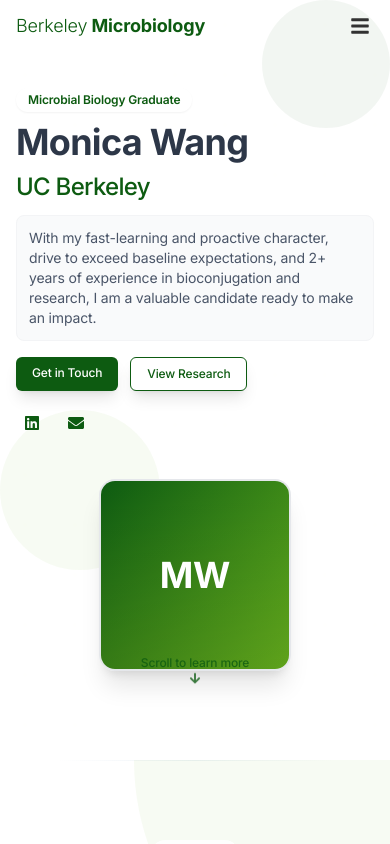
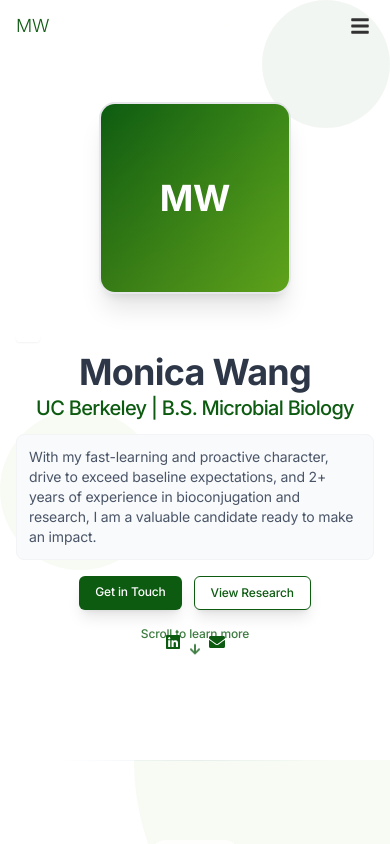
Before and after one commit to aviju888/mw-portfolio, a Next.js app: page / in a window 390 px wide. Shown: the top 844 px of the page. Built offline with nearby package versions, Linux system fonts and the light colour scheme.

Commit message:
Update Hero layout: photo above text on mobile, fix scroll indicator position

```diff
--- a/src/components/Header.tsx
+++ b/src/components/Header.tsx
@@ -32,7 +32,7 @@ const Header = () => {
     <header className={`fixed w-full z-50 transition-all duration-300 ${scrolled ? 'bg-white/90 backdrop-blur-sm shadow-md py-2 sm:py-3' : 'bg-transparent py-3 sm:py-5'}`}>
       <div className="container-custom flex justify-between items-center">
         <Link href="/" className="font-bold text-lg sm:text-xl md:text-2xl text-[var(--secondary)] font-merriweather">
-          <span className="font-light">Berkeley</span> <span className="font-bold">Microbiology</span>
+          <span className="font-light">MW</span> <span className="font-bold"></span>
         </Link>
 
         {/* Desktop Navigation */}
--- a/src/components/Hero.tsx
+++ b/src/components/Hero.tsx
@@ -12,52 +12,13 @@ const Hero = () => {
       <div className="absolute inset-0 bg-[url('/images/subtle-nature-pattern.svg')] bg-repeat opacity-5 z-0"></div>
 
       <div className="container mx-auto px-4 sm:px-6 lg:px-8 relative z-10 w-full">
-        <div className="flex flex-col lg:flex-row items-center justify-between gap-4 sm:gap-8 py-8 sm:py-16 md:py-24">
-          <motion.div
-            initial={{ opacity: 0, y: 30 }}
-            animate={{ opacity: 1, y: 0 }}
-            transition={{ duration: 0.6, ease: [0.22, 1, 0.36, 1] }}
-            className="flex flex-col max-w-xl w-full"
-          >
-            <div className="inline-flex px-3 py-1 sm:py-1.5 mb-3 sm:mb-5 bg-[var(--secondary)]/10 rounded-full shadow-sm self-start">
-              <span className="text-[var(--secondary)] font-semibold text-xs sm:text-sm">Microbial Biology Graduate</span>
-            </div>
-
-            <h1 className="text-4xl sm:text-5xl lg:text-7xl font-bold leading-none mb-3 sm:mb-6 text-[var(--heading-color)]">
-              <span className="block mb-1 sm:mb-2">Monica Wang</span>
-              <span className="text-2xl sm:text-3xl lg:text-4xl font-medium text-[var(--secondary)]">UC Berkeley</span>
-            </h1>
-
-            <p className="text-sm sm:text-lg text-[var(--text-color)] mb-4 sm:mb-8 bg-gray-50 p-3 sm:p-4 rounded-lg border border-gray-100">
-              With my fast-learning and proactive character, drive to exceed baseline expectations, and 2+ years of experience in bioconjugation and research, I am a valuable candidate ready to make an impact.
-            </p>
-
-            <div className="flex flex-wrap gap-3 sm:gap-4 mb-4 sm:mb-8">
-              <a href="#contact" className="bg-[var(--secondary)] hover:bg-[var(--accent)] text-white py-2 px-4 sm:py-2.5 sm:px-6 rounded-md transition duration-300 font-medium text-xs sm:text-sm shadow-lg">
-                Get in Touch
-              </a>
-              <a href="#research" className="bg-white border border-[var(--secondary)] text-[var(--secondary)] py-2 px-4 sm:py-2.5 sm:px-6 rounded-md hover:bg-[var(--secondary)] hover:text-white transition duration-300 font-medium text-xs sm:text-sm shadow-lg">
-                View Research
-              </a>
-            </div>
-
-            <div className="flex items-center gap-3 sm:gap-4">
-              <a href="https://www.linkedin.com/in/monicaqwang/" target="_blank" rel="noopener noreferrer"
-                 className="w-8 h-8 sm:w-10 sm:h-10 flex items-center justify-center rounded-full bg-[var(--secondary)]/10 text-[var(--secondary)] hover:bg-[var(--secondary)]/20 transition-all">
-                <FaLinkedin size={16} className="sm:text-xl" />
-              </a>
-              <a href="mailto:moniwang9242@gmail.com" target="_blank" rel="noopener noreferrer"
-                 className="w-8 h-8 sm:w-10 sm:h-10 flex items-center justify-center rounded-full bg-[var(--secondary)]/10 text-[var(--secondary)] hover:bg-[var(--secondary)]/20 transition-all">
-                <FaEnvelope size={16} className="sm:text-xl" />
-              </a>
-            </div>
-          </motion.div>
-
+        <div className="flex flex-col items-center justify-between gap-4 sm:gap-8 py-8 sm:py-16 md:py-24">
+          {/* Photo - Appears first on mobile */}
           <motion.div
             initial={{ opacity: 0, scale: 0.95 }}
             animate={{ opacity: 1, scale: 1 }}
             transition={{ duration: 0.7, ease: [0.22, 1, 0.36, 1], delay: 0.2 }}
-            className="flex-shrink-0 mt-6 lg:mt-0"
+            className="flex-shrink-0 mb-6 lg:mb-0 order-first lg:order-last"
           >
             <div className="relative w-48 h-48 sm:w-64 sm:h-64 md:w-80 md:h-80 overflow-hidden rounded-2xl shadow-xl border-2 border-[var(--secondary)]/20">
               {/* Replace with actual profile image */}
@@ -75,13 +36,54 @@ const Hero = () => {
               <div className="absolute inset-0 bg-gradient-to-t from-black to-transparent opacity-10"></div>
             </div>
           </motion.div>
+
+          {/* Text content */}
+          <motion.div
+            initial={{ opacity: 0, y: 30 }}
+            animate={{ opacity: 1, y: 0 }}
+            transition={{ duration: 0.6, ease: [0.22, 1, 0.36, 1] }}
+            className="flex flex-col max-w-xl w-full lg:order-first"
+          >
+            <div className="inline-flex px-3 py-1 sm:py-1.5 mb-3 sm:mb-5 bg-[var(--secondary)]/10 rounded-full shadow-sm self-start">
+              {/* <span className="text-[var(--secondary)] font-semibold text-xs sm:text-sm">Microbial Biology Graduate</span> */}
+            </div>
+
+            <h1 className="text-4xl sm:text-5xl lg:text-7xl font-bold leading-none mb-3 sm:mb-6 text-[var(--heading-color)] text-center lg:text-left">
+              <span className="block mb-1 sm:mb-2">Monica Wang</span>
+              <span className="text-xl sm:text-2xl lg:text-3xl font-medium text-[var(--secondary)] block">UC Berkeley | B.S. Microbial Biology</span>
+            </h1>
+
+            <p className="text-sm sm:text-lg text-[var(--text-color)] mb-4 sm:mb-8 bg-gray-50 p-3 sm:p-4 rounded-lg border border-gray-100">
+              With my fast-learning and proactive character, drive to exceed baseline expectations, and 2+ years of experience in bioconjugation and research, I am a valuable candidate ready to make an impact.
+            </p>
+
+            <div className="flex flex-wrap gap-3 sm:gap-4 mb-4 sm:mb-8 justify-center lg:justify-start">
+              <a href="#contact" className="bg-[var(--secondary)] hover:bg-[var(--accent)] text-white py-2 px-4 sm:py-2.5 sm:px-6 rounded-md transition duration-300 font-medium text-xs sm:text-sm shadow-lg">
+                Get in Touch
+              </a>
+              <a href="#research" className="bg-white border border-[var(--secondary)] text-[var(--secondary)] py-2 px-4 sm:py-2.5 sm:px-6 rounded-md hover:bg-[var(--secondary)] hover:text-white transition duration-300 font-medium text-xs sm:text-sm shadow-lg">
+                View Research
+              </a>
+            </div>
+
+            <div className="flex items-center gap-3 sm:gap-4 justify-center lg:justify-start">
+              <a href="https://www.linkedin.com/in/monicaqwang/" target="_blank" rel="noopener noreferrer"
+                 className="w-8 h-8 sm:w-10 sm:h-10 flex items-center justify-center rounded-full bg-[var(--secondary)]/10 text-[var(--secondary)] hover:bg-[var(--secondary)]/20 transition-all">
+                <FaLinkedin size={16} className="sm:text-xl" />
+              </a>
+              <a href="mailto:moniwang9242@gmail.com" target="_blank" rel="noopener noreferrer"
+                 className="w-8 h-8 sm:w-10 sm:h-10 flex items-center justify-center rounded-full bg-[var(--secondary)]/10 text-[var(--secondary)] hover:bg-[var(--secondary)]/20 transition-all">
+                <FaEnvelope size={16} className="sm:text-xl" />
+              </a>
+            </div>
+          </motion.div>
         </div>
 
         <motion.div
           initial={{ opacity: 0, y: 20 }}
           animate={{ opacity: 1, y: 0 }}
           transition={{ duration: 0.5, delay: 0.8 }}
-          className="absolute bottom-4 sm:bottom-8 left-0 right-0 flex justify-center"
+          className="absolute bottom-4 sm:bottom-8 left-0 right-0 flex justify-center pb-4"
         >
           <a
             href="#about"
```
